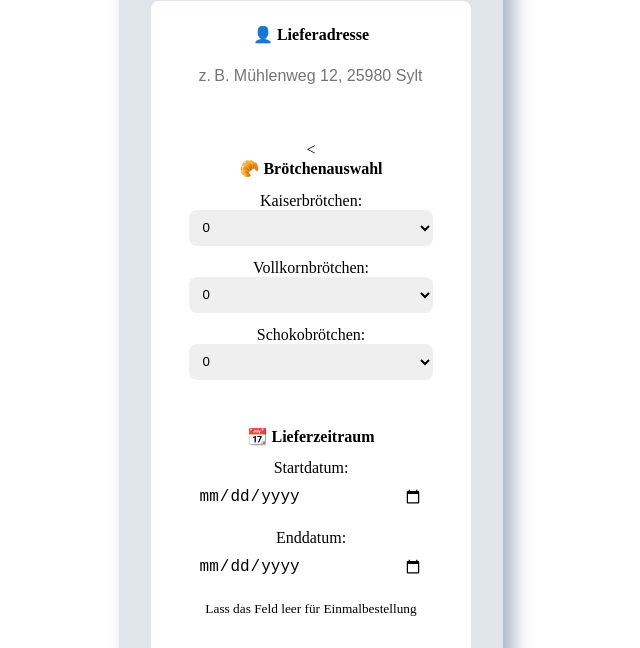
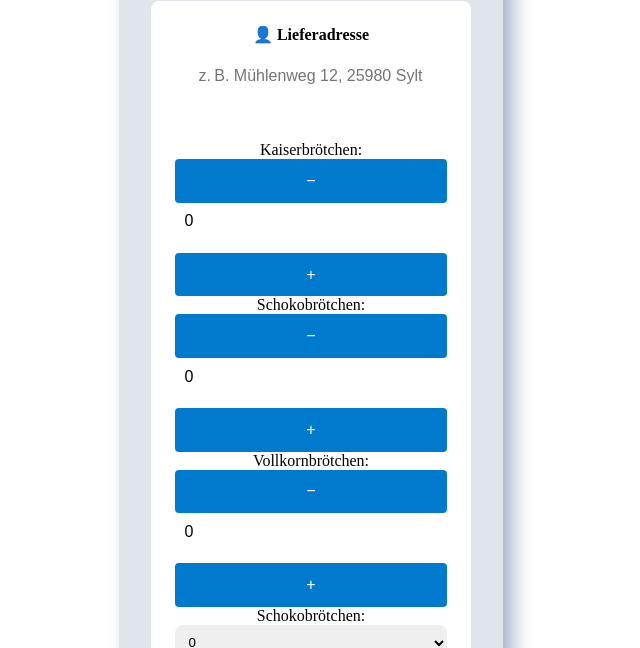
Before and after one commit to 1IntereJurry/webproject, a website: page public/bestellung.html in a window 1280 px wide. Shown: the part 689-1337 px from the top of the page, without its empty margins (329-969 px from the left). Drawn offline with Linux system fonts and the light colour scheme.

Commit message:
bestellung.html aktualisieren

```diff
--- a/public/bestellung.html
+++ b/public/bestellung.html
@@ -42,28 +42,29 @@
         <input type="text" name="adresse" placeholder="z. B. Mühlenweg 12, 25980 Sylt" required />
       </fieldset>
 
-      <<fieldset>
-  <legend>🥐 Brötchenauswahl</legend>
+ <div class="brotzeile">
+  <label for="kaiser">Kaiserbrötchen:</label>
+  <div class="counter">
+    <button type="button" class="minus">−</button>
+    <input type="number" name="kaiser" id="kaiser" value="0" min="0" />
+    <button type="button" class="plus">+</button>
+  </div>
 
-  <label>Kaiserbrötchen:</label>
-  <select name="kaiser">
-    <option value="0">0</option>
-    <option value="1">1</option>
-    <option value="2">2</option>
-    <option value="3">3</option>
-    <option value="4">4</option>
-    <option value="5">5</option>
-  </select>
+    <label for="schoko">Schokobrötchen:</label>
+  <div class="counter">
+    <button type="button" class="minus">−</button>
+    <input type="number" name="kaiser" id="kaiser" value="0" min="0" />
+    <button type="button" class="plus">+</button>
+  </div>
 
-  <label>Vollkornbrötchen:</label>
-  <select name="vollkorn">
-    <option value="0">0</option>
-    <option value="1">1</option>
-    <option value="2">2</option>
-    <option value="3">3</option>
-    <option value="4">4</option>
-    <option value="5">5</option>
-  </select>
+    <label for="vollkorn">Vollkornbrötchen:</label>
+  <div class="counter">
+    <button type="button" class="minus">−</button>
+    <input type="number" name="kaiser" id="kaiser" value="0" min="0" />
+    <button type="button" class="plus">+</button>
+  </div>
+
+
 
   <label>Schokobrötchen:</label>
   <select name="schoko">
```
